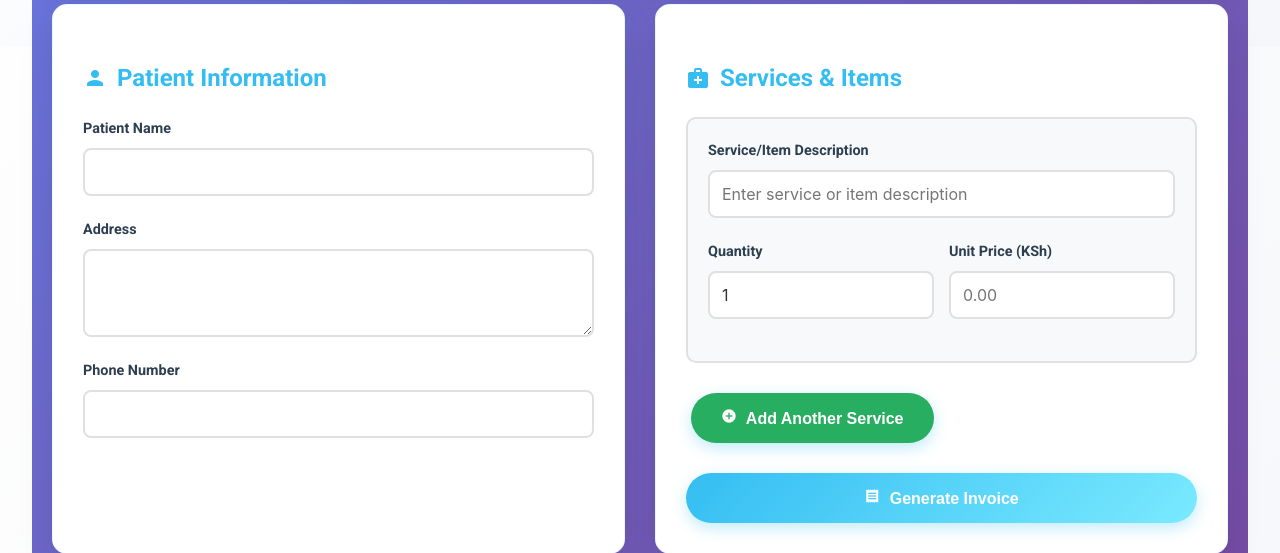
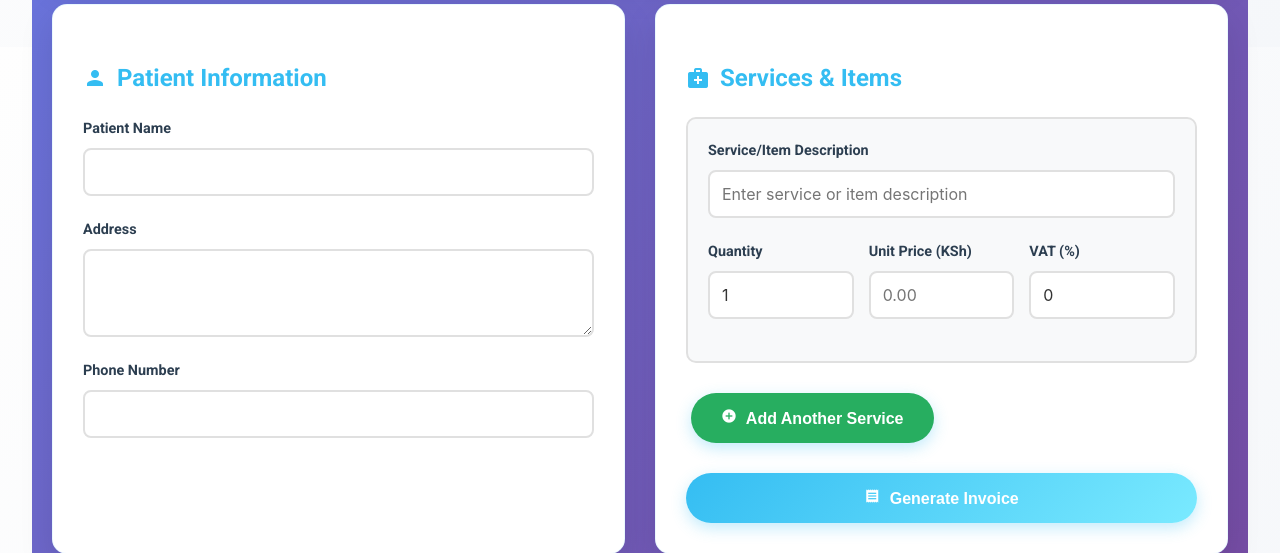
Before and after one commit to limbsorthopaedic/limbsorthopaedic, a Django app: page /adminlimbsorth/invoice-generator/ in a window 1280 px wide. Shown: the part 753-1306 px from the top of the page. Run offline with Django 4.2, Linux system fonts and the light colour scheme; the visitor is signed in with stand-in values (Sample User, id 1); data comes from the database, SQL or seed files in the repository; data that the repository does not hold is empty; some libraries are stand-ins or nearby versions.

Commit message:
LOL-Invoice VAT optional

```diff
--- a/limbs_orthopaedic/admin_views.py
+++ b/limbs_orthopaedic/admin_views.py
@@ -412,24 +412,31 @@ def admin_invoice_edit(request, invoice_id):
             invoice.items.all().delete()
 
             subtotal = 0
+            tax_amount = 0
             services_data = json.loads(request.POST.get('services_data', '[]'))
 
             for service in services_data:
                 if service.get('name') and service.get('unitPrice', 0) > 0:
                     quantity = int(service.get('quantity', 1))
                     unit_price = float(service.get('unitPrice', 0))
+                    vat_pct = float(service.get('vatPercentage', 0))
+
+                    item_subtotal = quantity * unit_price
+                    item_vat = item_subtotal * (vat_pct / 100.0)
 
                     InvoiceItem.objects.create(
                         invoice=invoice,
                         description=service['name'],
                         quantity=quantity,
                         unit_price=unit_price,
-                        total_price=quantity * unit_price
+                        vat_percentage=vat_pct,
+                        vat_amount=item_vat,
+                        total_price=item_subtotal + item_vat
                     )
-                    subtotal += quantity * unit_price
+                    subtotal += item_subtotal
+                    tax_amount += item_vat
 
             # Update totals
-            tax_amount = subtotal * 0.16  # 16% VAT
             invoice.subtotal = subtotal
             invoice.tax_amount = tax_amount
             invoice.total_amount = subtotal + tax_amount
@@ -448,6 +455,7 @@ def admin_invoice_edit(request, invoice_id):
             'name': item.description,
             'quantity': item.quantity,
             'unitPrice': float(item.unit_price),
+            'vatPercentage': float(item.vat_percentage) if hasattr(item, 'vat_percentage') else 0,
             'totalPrice': float(item.total_price)
         })
 
@@ -491,13 +499,19 @@ def admin_save_invoice(request):
 
         # Calculate totals
         subtotal = 0
+        tax_amount = 0
         for service in services_data:
             if service.get('name') and service.get('unitPrice', 0) > 0:
                 quantity = int(service.get('quantity', 1))
                 unit_price = float(service.get('unitPrice', 0))
-                subtotal += quantity * unit_price
+                vat_pct = float(service.get('vatPercentage', 0))
 
-        tax_amount = subtotal * 0.16  # 16% VAT
+                item_subtotal = quantity * unit_price
+                item_vat = item_subtotal * (vat_pct / 100.0)
+
+                subtotal += item_subtotal
+                tax_amount += item_vat
+
         total_amount = subtotal + tax_amount
 
         # Create invoice
@@ -518,13 +532,19 @@ def admin_save_invoice(request):
             if service.get('name') and service.get('unitPrice', 0) > 0:
                 quantity = int(service.get('quantity', 1))
                 unit_price = float(service.get('unitPrice', 0))
+                vat_pct = float(service.get('vatPercentage', 0))
+
+                item_subtotal = quantity * unit_price
+                item_vat = item_subtotal * (vat_pct / 100.0)
 
                 InvoiceItem.objects.create(
                     invoice=invoice,
                     description=service['name'],
                     quantity=quantity,
                     unit_price=unit_price,
-                    total_price=quantity * unit_price
+                    vat_percentage=vat_pct,
+                    vat_amount=item_vat,
+                    total_price=item_subtotal + item_vat
                 )
 
         return JsonResponse({
--- a/limbs_orthopaedic/models.py
+++ b/limbs_orthopaedic/models.py
@@ -53,6 +53,8 @@ class InvoiceItem(models.Model):
     description = models.CharField(max_length=500)
     quantity = models.PositiveIntegerField(default=1)
     unit_price = models.DecimalField(max_digits=10, decimal_places=2)
+    vat_percentage = models.DecimalField(max_digits=5, decimal_places=2, default=0)
+    vat_amount = models.DecimalField(max_digits=10, decimal_places=2, default=0)
     total_price = models.DecimalField(max_digits=10, decimal_places=2)
 
     class Meta:
--- a/templates/admin/invoice_generator.html
+++ b/templates/admin/invoice_generator.html
@@ -445,7 +445,7 @@
                             <label for="service1">Service/Item Description</label>
                             <input type="text" id="service1" placeholder="Enter service or item description">
                         </div>
-                        <div style="display: grid; grid-template-columns: 1fr 1fr; gap: 15px;">
+                        <div style="display: grid; grid-template-columns: 1fr 1fr 1fr; gap: 15px;">
                             <div class="form-group">
                                 <label for="quantity1">Quantity</label>
                                 <input type="number" id="quantity1" min="1" value="1">
@@ -453,6 +453,10 @@
                             <div class="form-group">
                                 <label for="price1">Unit Price (KSh)</label>
                                 <input type="number" id="price1" min="0" step="0.01" placeholder="0.00">
+                            </div>
+                            <div class="form-group">
+                                <label for="vat1">VAT (%)</label>
+                                <input type="number" id="vat1" min="0" step="0.01" value="0">
                             </div>
                         </div>
                     </div>
@@ -499,8 +503,9 @@
                 <thead>
                     <tr>
                         <th>Description</th>
-                        <th>Quantity</th>
-                        <th style="text-align: right;">Unit Price</th>
+                        <th style="width: 10%; text-align: center;">Quantity</th>
+                        <th style="width: 20%; text-align: right;">Unit Price</th>
+                        <th style="width: 15%; text-align: right;">VAT (KSh)</th>
                         <th style="text-align: right;">Total</th>
                     </tr>
                 </thead>
@@ -514,10 +519,6 @@
                     <tr>
                         <td>Subtotal:</td>
                         <td id="subtotal" style="text-align: right;"></td>
-                    </tr>
-                    <tr>
-                        <td>VAT (16%):</td>
-                        <td id="vatAmount" style="text-align: right;"></td>
                     </tr>
                     <tr class="total-row">
                         <td>TOTAL:</td>
@@ -596,7 +597,7 @@ function addServiceEntry() {
             <label for="service${serviceCount}">Service/Item Description</label>
             <input type="text" id="service${serviceCount}" placeholder="Enter service or item description">
         </div>
-        <div style="display: grid; grid-template-columns: 1fr 1fr 50px; gap: 15px; align-items: end;">
+        <div style="display: grid; grid-template-columns: 1fr 1fr 1fr 50px; gap: 15px; align-items: end;">
             <div class="form-group">
                 <label for="quantity${serviceCount}">Quantity</label>
                 <input type="number" id="quantity${serviceCount}" min="1" value="1">
@@ -604,6 +605,10 @@ function addServiceEntry() {
             <div class="form-group">
                 <label for="price${serviceCount}">Unit Price (KSh)</label>
                 <input type="number" id="price${serviceCount}" min="0" step="0.01" placeholder="0.00">
+            </div>
+            <div class="form-group">
+                <label for="vat${serviceCount}">VAT (%)</label>
+                <input type="number" id="vat${serviceCount}" min="0" step="0.01" value="0">
             </div>
             <button class="btn" onclick="removeService(this)" style="background: #e74c3c; padding: 10px; height: 40px;">
                 <span class="material-icons" style="font-size: 1rem;">close</span>
@@ -627,17 +632,23 @@ function getServiceEntries() {
         const serviceInput = entry.querySelector(`input[id^="service"]`);
         const quantityInput = entry.querySelector(`input[id^="quantity"]`);
         const priceInput = entry.querySelector(`input[id^="price"]`);
+        const vatInput = entry.querySelector(`input[id^="vat"]`);
 
         const serviceName = serviceInput.value.trim();
         const quantity = parseInt(quantityInput.value) || 1;
         const unitPrice = parseFloat(priceInput.value) || 0;
+        const vatPercentage = parseFloat(vatInput ? vatInput.value : 0) || 0;
 
         if (serviceName && unitPrice > 0) {
+            const itemSubtotal = quantity * unitPrice;
+            const itemVat = itemSubtotal * (vatPercentage / 100);
             services.push({
                 name: serviceName,
                 quantity: quantity,
                 unitPrice: unitPrice,
-                totalPrice: quantity * unitPrice
+                vatPercentage: vatPercentage,
+                vatAmount: itemVat,
+                totalPrice: itemSubtotal + itemVat
             });
         }
     });
@@ -759,8 +770,8 @@ document.getElementById('generateInvoice').addEventListener('click', function()
 function createInvoiceData(patientName, patientAddress, patientPhone, services) {
     const now = new Date();
 
-    const subtotal = services.reduce((sum, service) => sum + service.totalPrice, 0);
-    const tax = subtotal * 0.16; // 16% VAT
+    const subtotal = services.reduce((sum, service) => sum + (service.quantity * service.unitPrice), 0);
+    const tax = services.reduce((sum, service) => sum + service.vatAmount, 0);
     const total = subtotal + tax;
 
     return {
@@ -801,6 +812,7 @@ function displayInvoice(invoiceData) {
             <td>${service.name}</td>
             <td style="text-align: center;">${service.quantity}</td>
             <td style="text-align: right;">KSh ${service.unitPrice.toLocaleString()}</td>
+            <td style="text-align: right;">KSh ${service.vatAmount.toLocaleString()}</td>
             <td style="text-align: right;">KSh ${service.totalPrice.toLocaleString()}</td>
         `;
         if (index % 2 === 1) {
@@ -809,7 +821,6 @@ function displayInvoice(invoiceData) {
     });
 
     document.getElementById('subtotal').textContent = `KSh ${invoiceData.subtotal.toLocaleString()}`;
-    document.getElementById('vatAmount').textContent = `KSh ${invoiceData.tax.toLocaleString()}`;
     document.getElementById('totalAmount').textContent = `KSh ${invoiceData.total.toLocaleString()}`;
 
     preview.style.display = 'block';
@@ -854,7 +865,7 @@ function resetForm() {
                 <label for="service1">Service/Item Description</label>
                 <input type="text" id="service1" placeholder="Enter service or item description">
             </div>
-            <div style="display: grid; grid-template-columns: 1fr 1fr; gap: 15px;">
+            <div style="display: grid; grid-template-columns: 1fr 1fr 1fr; gap: 15px;">
                 <div class="form-group">
                     <label for="quantity1">Quantity</label>
                     <input type="number" id="quantity1" min="1" value="1">
@@ -862,6 +873,10 @@ function resetForm() {
                 <div class="form-group">
                     <label for="price1">Unit Price (KSh)</label>
                     <input type="number" id="price1" min="0" step="0.01" placeholder="0.00">
+                </div>
+                <div class="form-group">
+                    <label for="vat1">VAT (%)</label>
+                    <input type="number" id="vat1" min="0" step="0.01" value="0">
                 </div>
             </div>
         </div>
```
Also changed, not shown: templates/admin/invoice_detail.html (+4 -6 lines), templates/admin/invoice_edit.html (+12 -2 lines).
